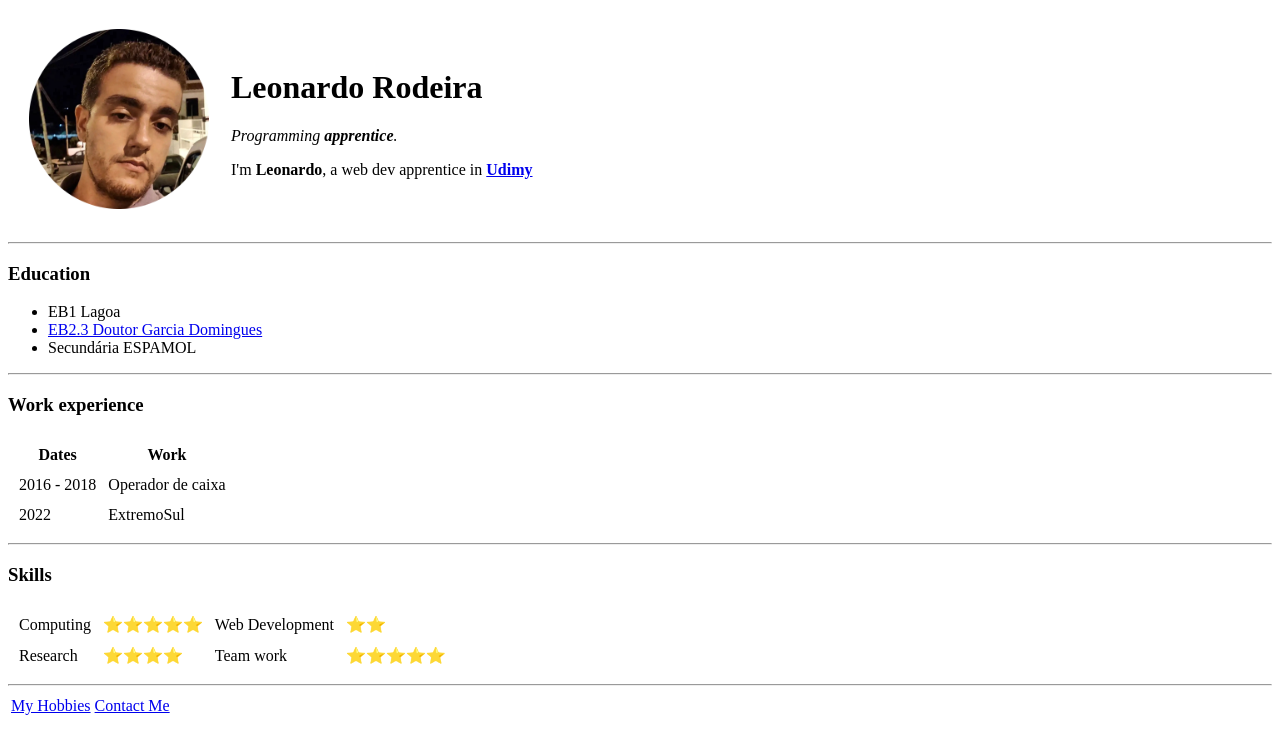
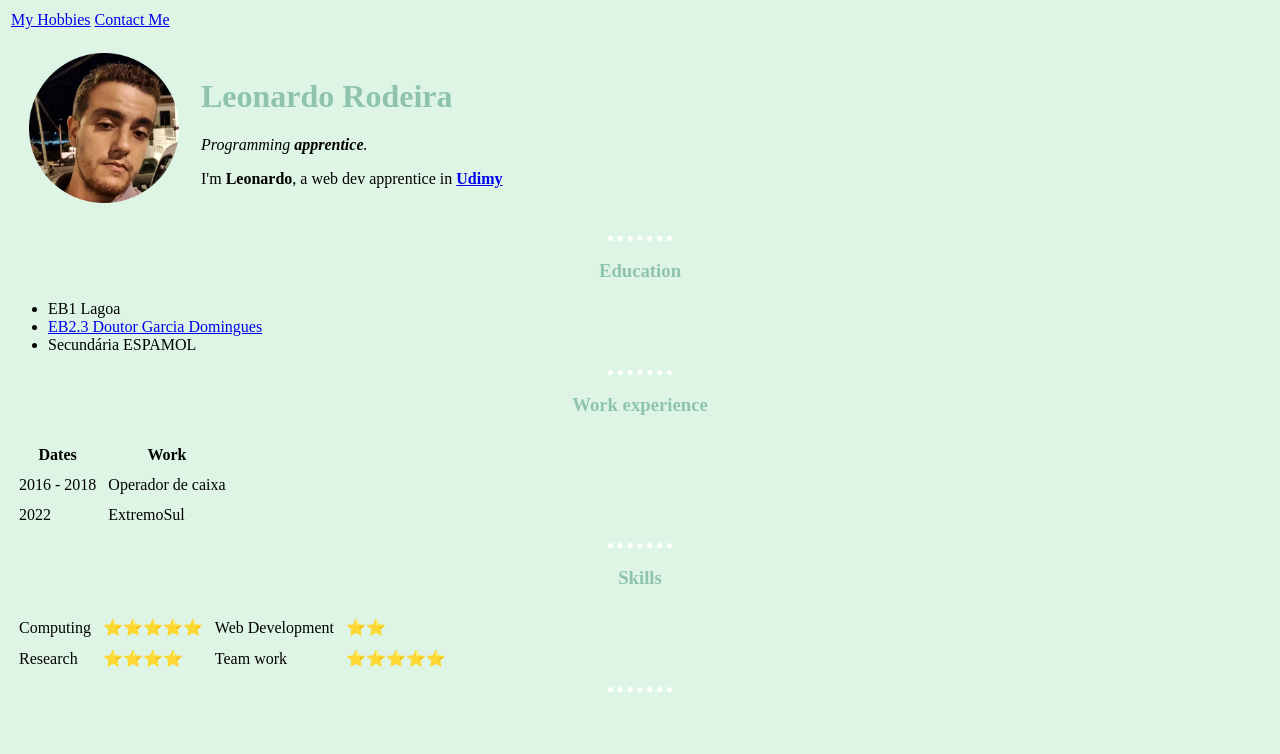
Before and after one commit to SiimpplY/cv, a plain HTML site: page index.html in a window 1280 px wide. Drawn offline with Linux system fonts and the light colour scheme.

Commit message:
Add files via upload

```diff
--- /dev/null
+++ b/css/styles.css
@@ -0,0 +1,19 @@
+body{
+    background-color: #DEF5E5 ;
+}
+
+hr{
+    border-style: dotted none none none;
+    border-color: white;
+    border-width: 5px;
+    width: 5%;
+}
+
+h1{
+    color: #8EC3B0;
+}
+
+h3{
+    text-align: center;
+    color: #8EC3B0;
+}
--- a/index.html
+++ b/index.html
@@ -3,14 +3,26 @@
     <head>
         <meta charset="UTF-8">
         <title>Leonardo Personal Site</title>
+        <link rel="stylesheet" href="css/styles.css">
+        <style>
+            img{
+                height: 150px;
+            }
+        </style>
     </head>
 
 
     <body>
+        <table>
+            <tr>
+                <td><a href="pages\hobbies\hobbies.html">My Hobbies</a></td>
+                <td><a href="pages\contacs\contacs.html">Contact Me</a></td>
+            </tr>
+        </table>
         <table cellspacing="20" >
             <tr>
                 <td>
-                    <img src="images/profile/leonardo.png" alt="Leonardo profile picture" width="180">
+                    <img src="images/profile/leonardo.png" alt="Leonardo profile picture" >
                 </td>
                 <td>
                     <h1>Leonardo Rodeira</h1>
@@ -65,11 +77,5 @@
             </tr>
         </table>
         <hr>
-        <table>
-            <tr>
-                <td><a href="pages\hobbies\hobbies.html">My Hobbies</a></td>
-                <td><a href="pages\contacs\contacs.html">Contact Me</a></td>
-            </tr>
-        </table>
     </body>
 </html>
```
Also changed, not shown: pages/contacs/contacs.html (+7 -0 lines), pages/hobbies/hobbies.html (+7 -0 lines).
